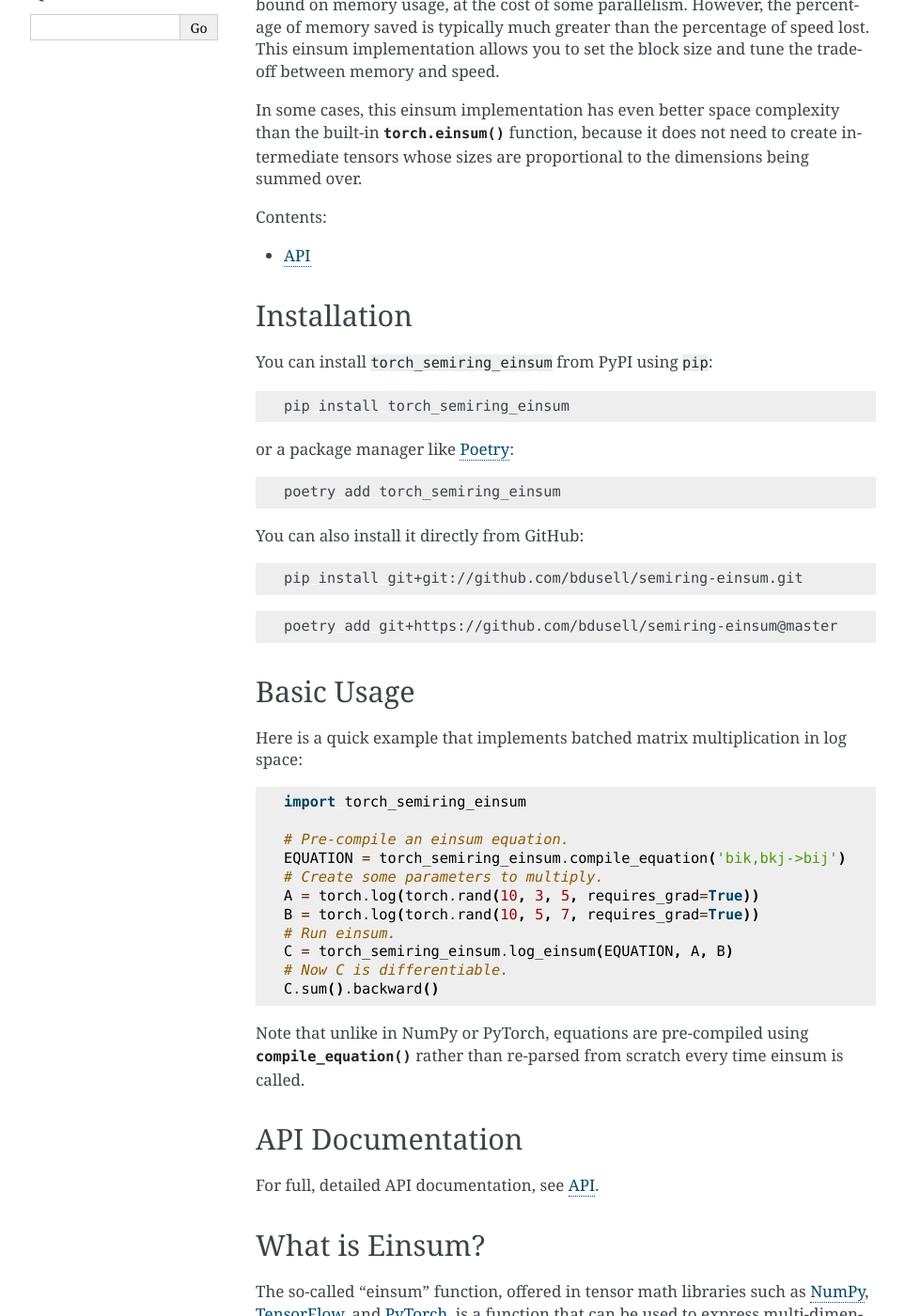
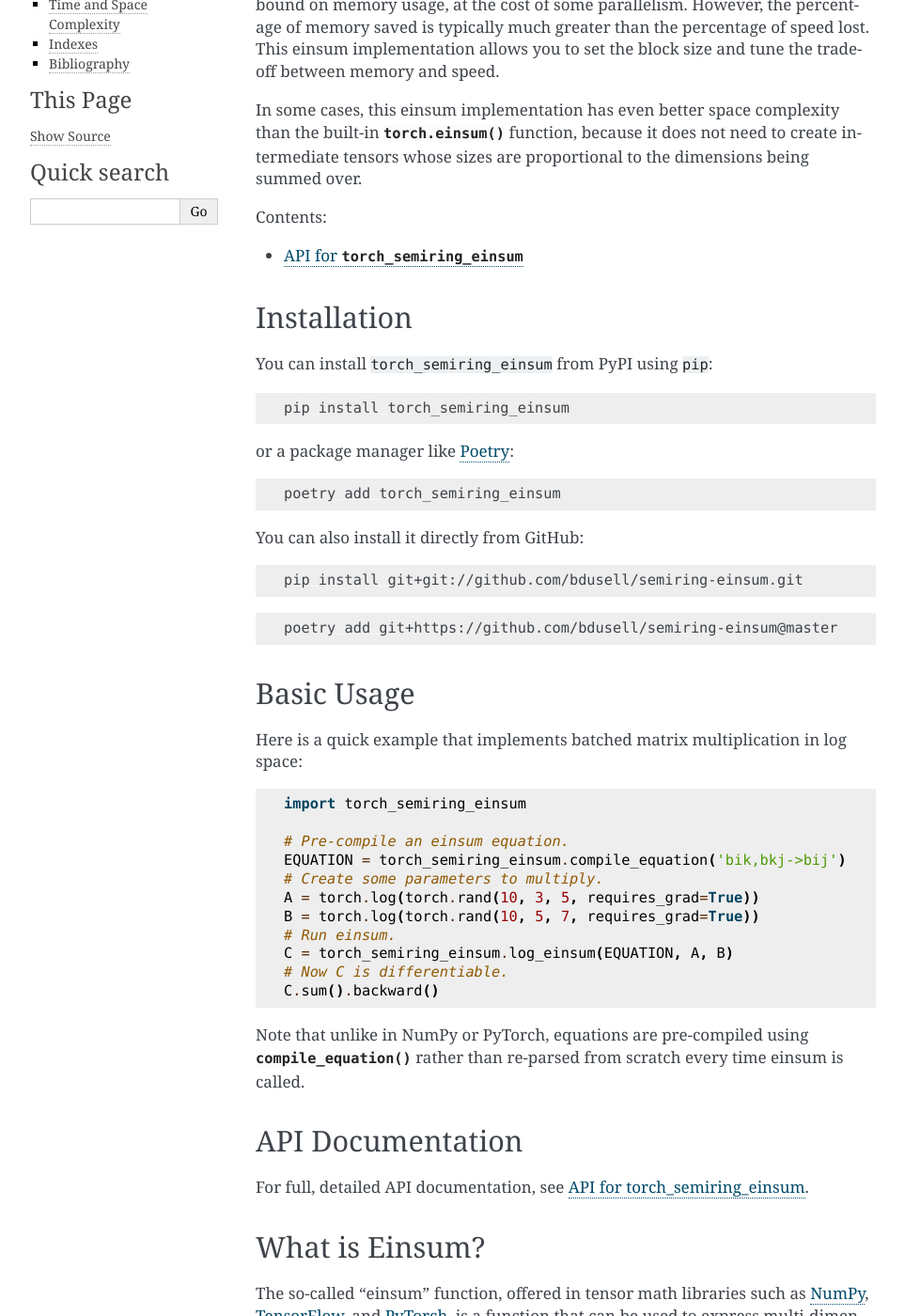
Before and after one commit to bdusell/semiring-einsum, a Sphinx documentation site: the page built from docs/index.rst, in a window 1280 px wide and 1400 px high, scrolled down 464 px. Shown: the whole window at 94% size, without its empty margins (148-1111 px from the left). Built offline with Sphinx 7.4.7, drawn with Linux system fonts in a browser that asks for light colours; cross-references to code outside the pages are shown as plain code.

Commit message:
Update docs config and add logo.

```diff
--- a/docs/api.rst
+++ b/docs/api.rst
@@ -1,5 +1,5 @@
-API
-===
+API for ``torch_semiring_einsum``
+=================================
 
-.. automodule:: semiring_einsum
+.. automodule:: torch_semiring_einsum
    :members:
--- a/docs/conf.py
+++ b/docs/conf.py
@@ -61,3 +61,5 @@
     'numpy' : ('https://docs.scipy.org/doc/numpy', None),
     'pytorch' : ('https://pytorch.org/docs/stable', None)
 }
+
+html_logo = 'logo.svg'
--- a/docs/index.rst
+++ b/docs/index.rst
@@ -1,5 +1,5 @@
-Semiring Einsum (`torch_semiring_einsum`)
-=========================================
+Semiring Einsum (``torch_semiring_einsum``)
+===========================================
 
 `View on GitHub <https://github.com/bdusell/semiring-einsum>`_
 
```
Also changed, not shown: docs/logo.svg (added).
